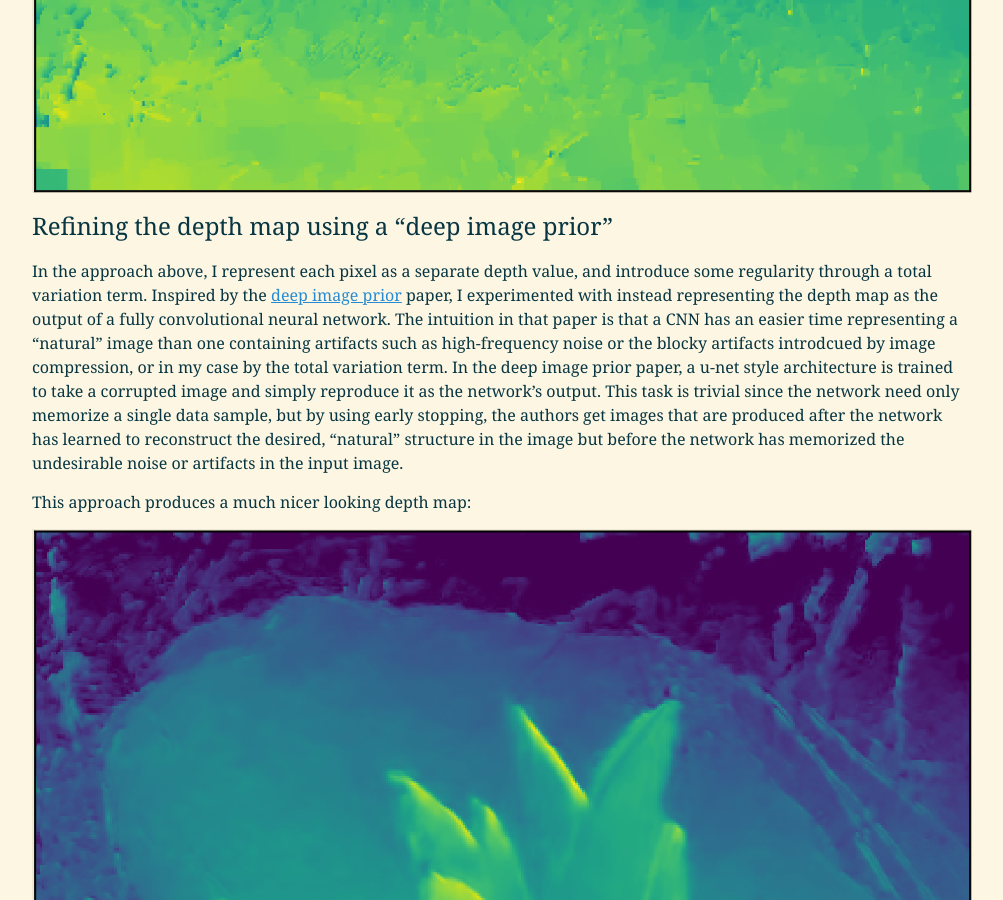
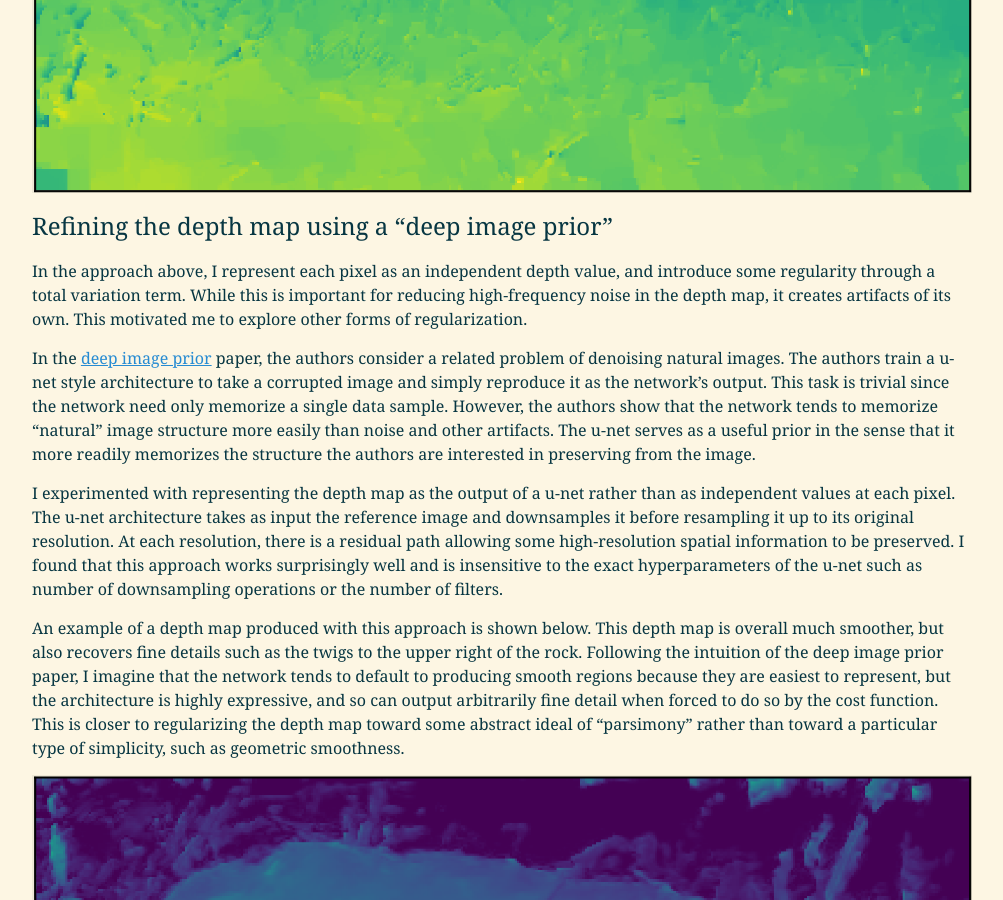
Before and after one commit to IJDykeman/ijdykeman.github.io, a Jekyll site: the page built from _posts/2019-04-10-simple-depth-from-motion.markdown, in a window 1280 px wide and 900 px high, scrolled down 10442 px. Shown: the whole window, without its empty margins (138-1141 px from the left). Built offline with Jekyll 4.4.1, drawn with Linux system fonts in a browser that asks for light colours; formulas are drawn with MathJax 3.

Commit message:
improve deep image prior exposition

```diff
--- a/_posts/2019-04-10-simple-depth-from-motion.markdown
+++ b/_posts/2019-04-10-simple-depth-from-motion.markdown
@@ -170,9 +170,13 @@ This approach yields the depth map below.  It looks reasonable, but has obvious
 
 # Refining the depth map using a "deep image prior"
 
-In the approach above, I represent each pixel as a separate depth value, and introduce some regularity through a total variation term.  Inspired by the [deep image prior](https://arxiv.org/abs/1711.10925) paper, I experimented with instead representing the depth map as the output of a fully convolutional neural network.  The intuition in that paper is that a CNN has an easier time representing a "natural" image than one containing artifacts such as high-frequency noise or the blocky artifacts introdcued by image compression, or in my case by the total variation term.  In the deep image prior paper, a u-net style architecture is trained to take a corrupted image and simply reproduce it as the network's output.  This task is trivial since the network need only memorize a single data sample, but by using early stopping, the authors get images that are produced after the network has learned to reconstruct the desired, "natural" structure in the image but before the network has memorized the undesirable noise or artifacts in the input image.
+In the approach above, I represent each pixel as an independent depth value, and introduce some regularity through a total variation term.  While this is important for reducing high-frequency noise in the depth map, it creates artifacts of its own.  This motivated me to explore other forms of regularization.
 
-This approach produces a much nicer looking depth map:
+In the [deep image prior](https://arxiv.org/abs/1711.10925) paper, the authors consider a related problem of denoising natural images.  The authors train a u-net style architecture to take a corrupted image and simply reproduce it as the network's output.  This task is trivial since the network need only memorize a single data sample.  However, the authors show that the network tends to memorize "natural" image structure more easily than noise and other artifacts.  The u-net serves as a useful prior in the sense that it more readily memorizes the structure the authors are interested in preserving from the image.
+
+I experimented with representing the depth map as the output of a u-net rather than as independent values at each pixel.  The u-net architecture takes as input the reference image and downsamples it before resampling it up to its original resolution.  At each resolution, there is a residual path allowing some high-resolution spatial information to be preserved.  I found that this approach works surprisingly well and is insensitive to the exact hyperparameters of the u-net such as number of downsampling operations or the number of filters.
+
+An example of a depth map produced with this approach is shown below.  This depth map is overall much smoother, but also recovers fine details such as the twigs to the upper right of the rock.  Following the intuition of the deep image prior paper, I imagine that the network tends to default to producing smooth regions because they are easiest to represent, but the architecture is highly expressive, and so can output arbitrarily fine detail when forced to do so by the cost function.  This is closer to regularizing the depth map toward some abstract ideal of “parsimony” rather than toward a particular type of simplicity, such as geometric smoothness.
 
 ![depth]({{ site.url }}/assets/simple_depth/cnn_depth_image.png)
 
```
